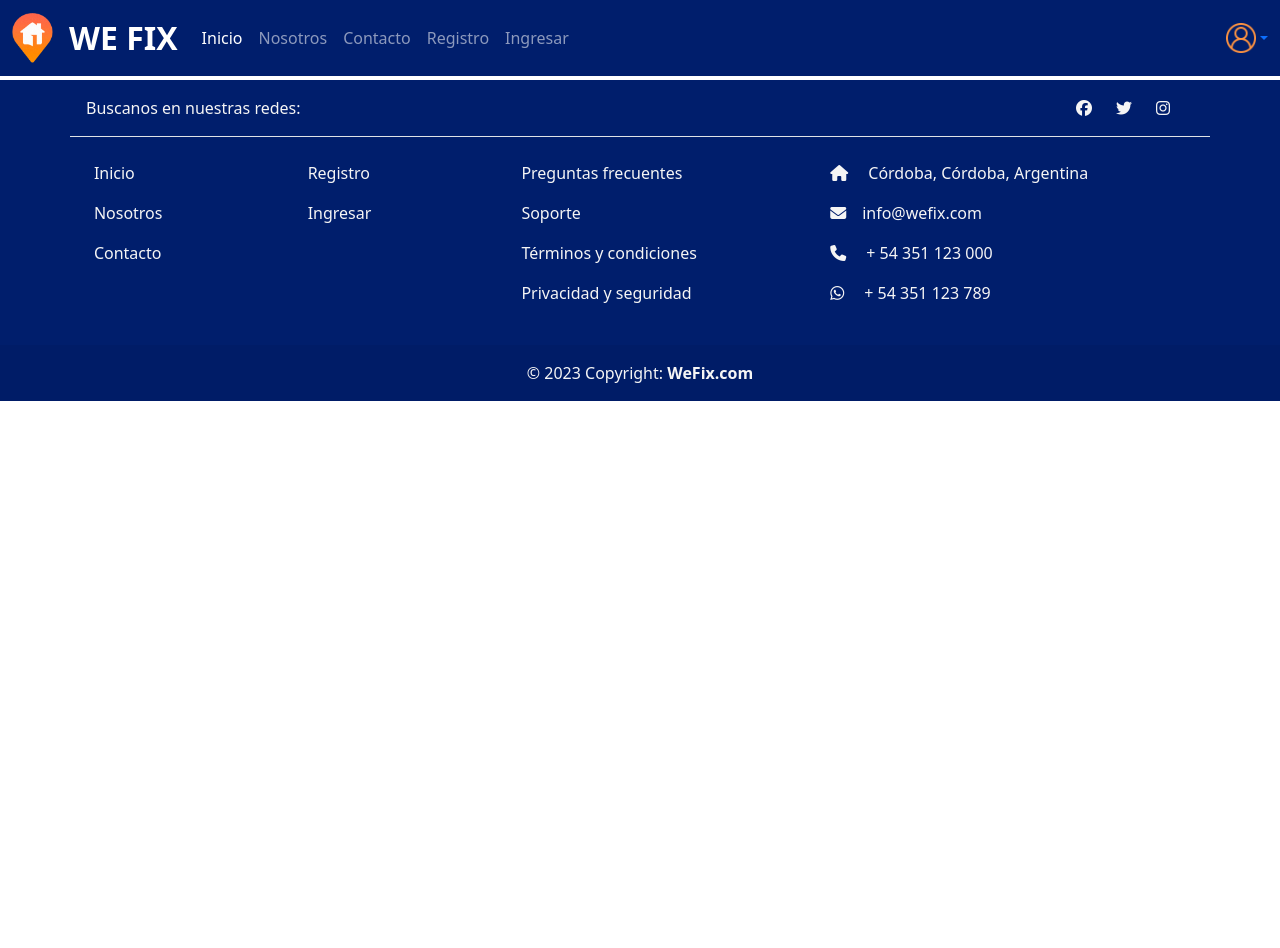
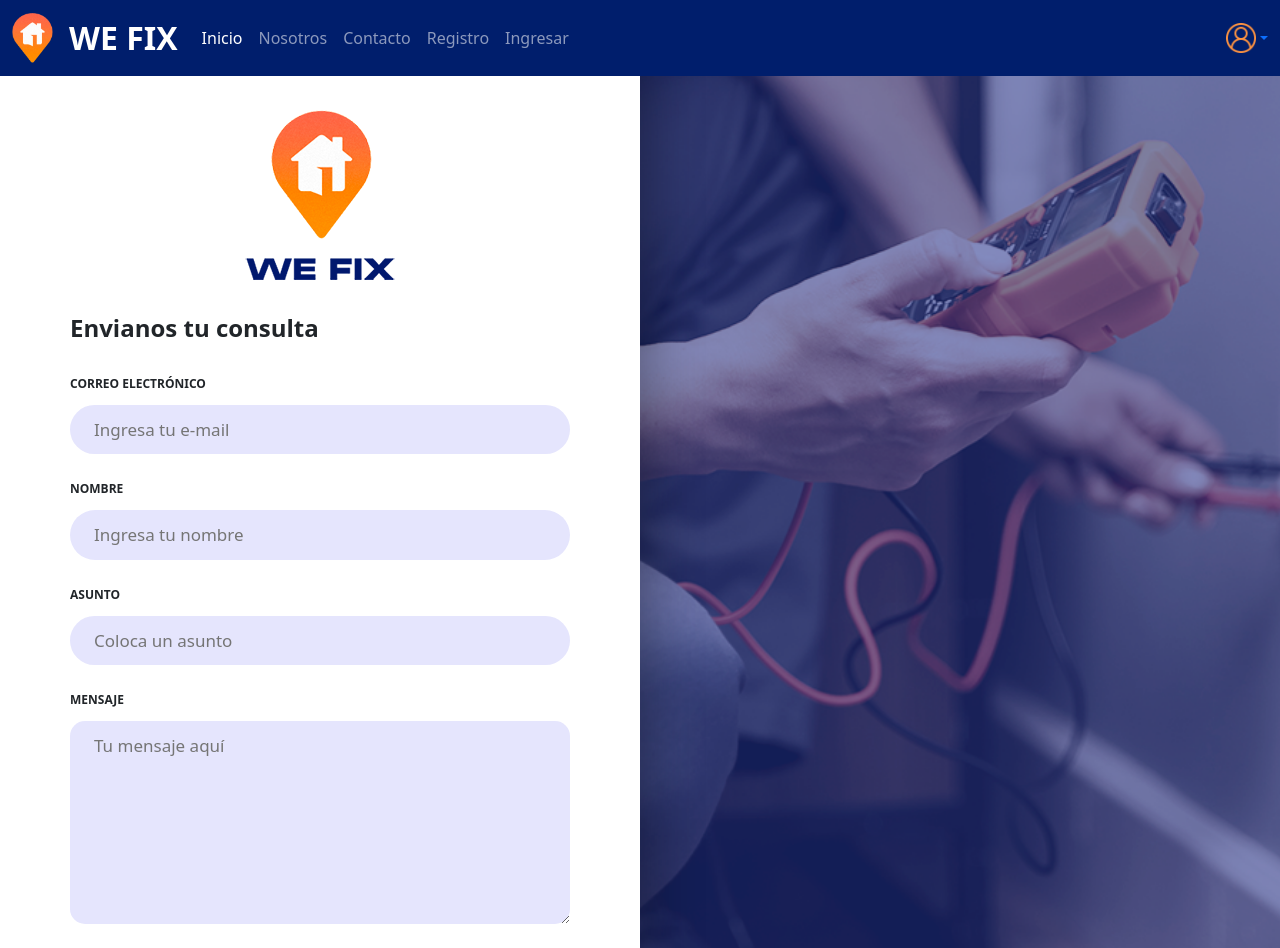
Before and after one commit to ignaciojsoler/proyecto_ispc_2023, an Angular app in the folder frontend/: page /contacto in a window 1280 px wide. Shown: the top 948 px of the page. Before the commit the page ends 800 px from the top, so only its background shows below. Built offline with nearby package versions, Linux system fonts and the light colour scheme.

Commit message:
contact form component

```diff
--- a/frontend/src/app/app-routing.module.ts
+++ b/frontend/src/app/app-routing.module.ts
@@ -15,6 +15,7 @@ const routes: Routes = [
   { path: 'registro_prestador', component: RegistroPrestadorComponent },
   { path: 'home', component: HomeComponent },
   { path: 'frecuentes', component: FrecuentesComponent },
+  { path: 'contacto', component: ContactoComponent },
 ];
 
 @NgModule({
--- a/frontend/src/app/contacto/contacto.component.css
+++ b/frontend/src/app/contacto/contacto.component.css
@@ -0,0 +1,82 @@
+
+
+body {
+  padding-bottom: 60px;
+}
+
+.contacto {
+  display: flex;
+  /* min-height: 180vh;
+  max-height: 180vh; */
+  overflow: hidden;
+}
+
+.contacto__container {
+  position: relative;
+  z-index: 1;
+  display: flex;
+  flex-direction: column;
+  justify-content: center;
+  align-items: center;
+  width: 50%;
+  padding: 4.375rem;
+  box-shadow: 10px 10px 49px 0px rgba(0,0,0,0.75);
+  -webkit-box-shadow: 10px 10px 49px 0px rgba(0,0,0,0.30);
+  -moz-box-shadow: 10px 10px 49px 0px rgba(0,0,0,0.75);
+}
+
+.logo {
+  margin-bottom: 1.5rem;
+}
+
+.formulario {
+  display: flex;
+  flex-direction: column;
+  width:100%;
+}
+
+.formulario__label {
+  font-size: 0.75rem;
+  margin-bottom: 0.75rem;
+}
+
+.formulario__input {
+  background-color: #e5e5fd;
+  border: none;
+  padding: 0.75rem 1.5rem;
+  font-size: 1.063rem;
+  border-radius: 50px;
+  margin-bottom: 1.625rem;
+}
+
+textarea {
+  background-color: #e5e5fd;
+  border: none;
+  padding: 0.75rem 1.5rem;
+  font-size: 1.063rem;
+  border-radius: 15px;
+  margin-bottom: 1.625rem;
+}
+
+.formulario__button {
+  border: none;
+  border-radius: 50px;
+  padding: 0.75rem 1.5rem;
+  background-color: var(--main-blue);
+  color: white;
+  font-weight: bold;
+}
+
+.contacto__img {
+  width: 50%;
+  object-fit: cover;
+}
+
+@media (max-width: 768px) {
+  .contacto__img {
+    display: none
+  }
+  .contacto__container {
+    width: 100%;
+  }
+}
--- a/frontend/src/app/contacto/contacto.component.html
+++ b/frontend/src/app/contacto/contacto.component.html
@@ -1 +1,60 @@
-<p>contacto works!</p>
+<main>
+    <div class="contacto">
+      <div class="contacto__container">
+        <div class="logo">
+          <img src="./assets/img/logo-index.png" alt="Logotipo de WeFix" />
+        </div>
+
+        <form class="formulario" name="formulario" onsubmit="return validarForm()">
+          <h4 class="formulario_title">
+            <strong>Envianos tu consulta</strong>
+          </h4><br>
+
+          <label for="email" class="formulario__label">
+            <strong>CORREO ELECTRÓNICO</strong></label>
+          <input
+            name="email"
+            class="formulario__input input__email"
+            type="text"
+            placeholder="Ingresa tu e-mail"
+          />
+          <label for="nombre" class="formulario__label">
+            <strong>NOMBRE</strong></label>
+          <input
+            name="nombre"
+            class="formulario__input input__nombre"
+            type="text"
+            placeholder="Ingresa tu nombre"
+          />
+          <label for="asunto" class="formulario__label">
+            <strong>ASUNTO</strong></label>
+          <input
+            name="asunto"
+            class="formulario__input input__asunto"
+            type="text"
+            placeholder="Coloca un asunto"
+          />
+          <label for="mensaje" class="formulario__label">
+            <strong>MENSAJE</strong></label>
+          <textarea
+            name="mensaje"
+            id="input__mensaje"
+            cols="80"
+            rows="7"
+            placeholder="Tu mensaje aquí"></textarea>
+          <button
+            type="submit"
+            value="submit"
+            class="formulario__button"
+            onclick="return saludo()">ENVIAR
+          </button>
+        </form>
+      </div>
+
+      <img
+        src="./assets/img/contacto-hero.png"
+        alt="Imagen de un profesional"
+        class="contacto__img"
+      />
+    </div>
+  </main>
--- /dev/null
+++ b/frontend/src/app/pages/contacto/contacto.component.html
@@ -0,0 +1 @@
+<p>contacto works!</p>
```
Also changed, not shown: frontend/src/app/pages/contacto/contacto.component.ts (added, +10 -0 lines), frontend/src/app/pages/contacto/contacto.component.css (added), 1 other file (tests, documents, lock files or other folders).
